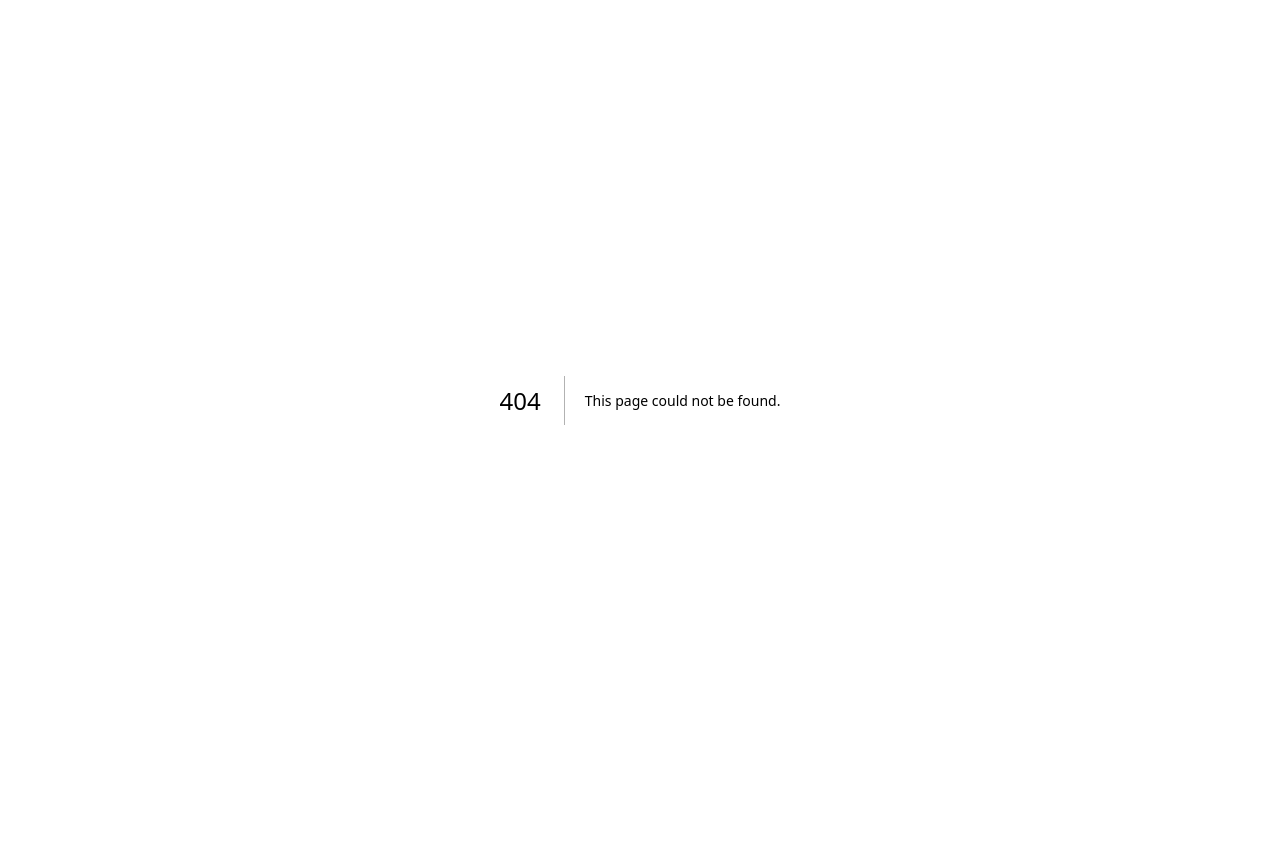
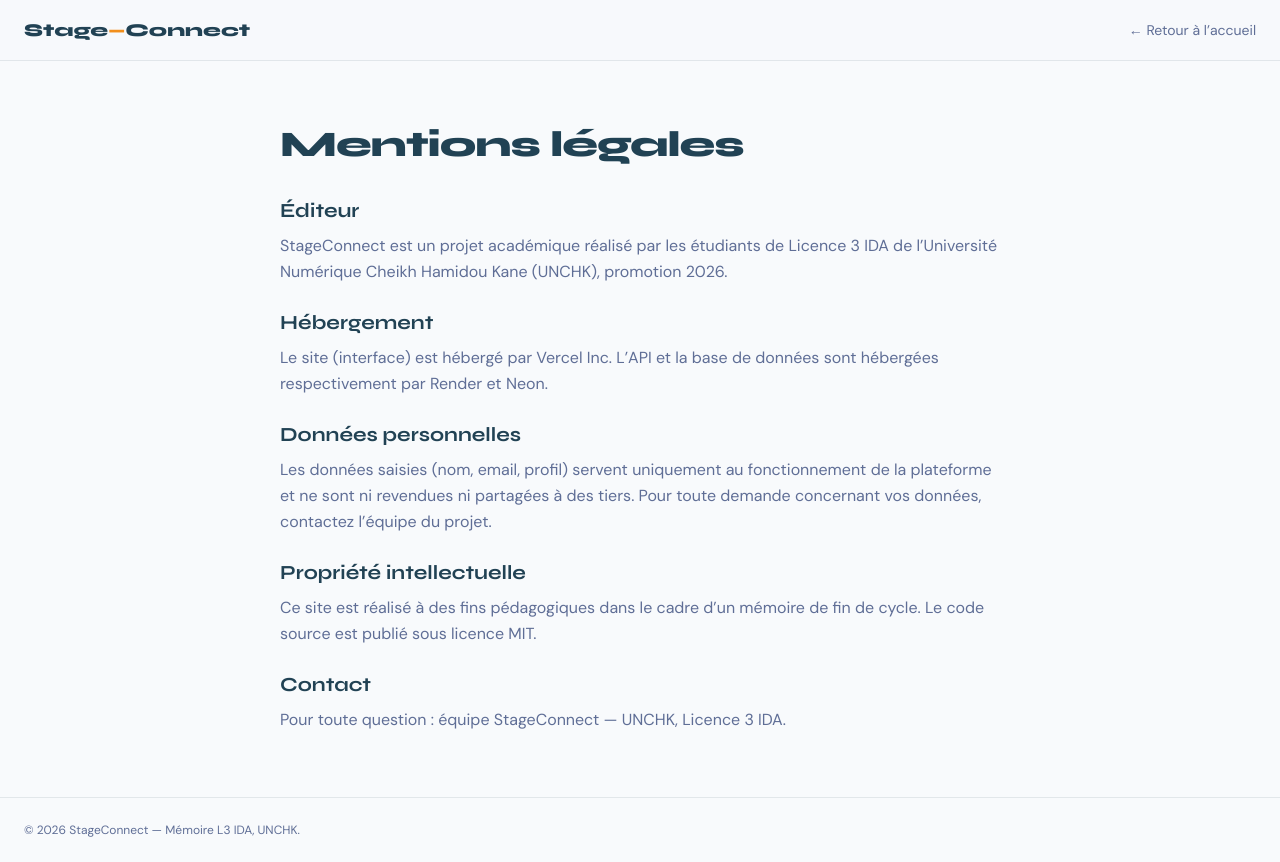
Before and after one commit to abdou1-dev/stageconnect-front, a Next.js app: page /mentions-legales in a window 1280 px wide. Before the commit this address had no page. Before the commit the page ends 800 px from the top, so only its background shows below. Built offline with nearby package versions, Linux system fonts and the light colour scheme.

Commit message:
feat(mentions-legales): ajoute la page Mentions légales

```diff
--- /dev/null
+++ b/app/mentions-legales/page.tsx
@@ -0,0 +1,81 @@
+import Link from "next/link";
+
+export const metadata = {
+  title: "Mentions légales — StageConnect",
+  description: "Mentions légales de la plateforme StageConnect.",
+};
+
+export default function MentionsLegalesPage() {
+  return (
+    <div className="flex flex-1 flex-col bg-background text-foreground">
+      <header className="border-b border-primary/10 bg-background/90">
+        <div className="mx-auto flex max-w-7xl items-center justify-between px-4 py-4 sm:px-6">
+          <Link href="/" className="font-heading text-lg font-extrabold text-primary">
+            Stage<span className="text-accent">—</span>Connect
+          </Link>
+          <Link href="/" className="text-sm text-muted-foreground transition-colors hover:text-primary">
+            ← Retour à l’accueil
+          </Link>
+        </div>
+      </header>
+
+      <main className="flex-1">
+        <div className="mx-auto max-w-3xl px-4 py-16 sm:px-6">
+          <h1 className="font-heading text-3xl font-extrabold tracking-tight sm:text-4xl">
+            Mentions légales
+          </h1>
+
+          <div className="mt-8 space-y-6 text-base leading-relaxed text-muted-foreground">
+            <section>
+              <h2 className="font-heading text-xl font-bold text-foreground">Éditeur</h2>
+              <p className="mt-2">
+                StageConnect est un projet académique réalisé par les étudiants de
+                Licence 3 IDA de l’Université Numérique Cheikh Hamidou Kane (UNCHK),
+                promotion 2026.
+              </p>
+            </section>
+
+            <section>
+              <h2 className="font-heading text-xl font-bold text-foreground">Hébergement</h2>
+              <p className="mt-2">
+                Le site (interface) est hébergé par Vercel Inc. L’API et la base de
+                données sont hébergées respectivement par Render et Neon.
+              </p>
+            </section>
+
+            <section>
+              <h2 className="font-heading text-xl font-bold text-foreground">Données personnelles</h2>
+              <p className="mt-2">
+                Les données saisies (nom, email, profil) servent uniquement au
+                fonctionnement de la plateforme et ne sont ni revendues ni partagées
+                à des tiers. Pour toute demande concernant vos données, contactez
+                l’équipe du projet.
+              </p>
+            </section>
+
+            <section>
+              <h2 className="font-heading text-xl font-bold text-foreground">Propriété intellectuelle</h2>
+              <p className="mt-2">
+                Ce site est réalisé à des fins pédagogiques dans le cadre d’un mémoire
+                de fin de cycle. Le code source est publié sous licence MIT.
+              </p>
+            </section>
+
+            <section>
+              <h2 className="font-heading text-xl font-bold text-foreground">Contact</h2>
+              <p className="mt-2">
+                Pour toute question : équipe StageConnect — UNCHK, Licence 3 IDA.
+              </p>
+            </section>
+          </div>
+        </div>
+      </main>
+
+      <footer className="border-t border-primary/10">
+        <div className="mx-auto max-w-7xl px-4 py-6 text-xs text-muted-foreground sm:px-6">
+          © 2026 StageConnect — Mémoire L3 IDA, UNCHK.
+        </div>
+      </footer>
+    </div>
+  );
+}
```
